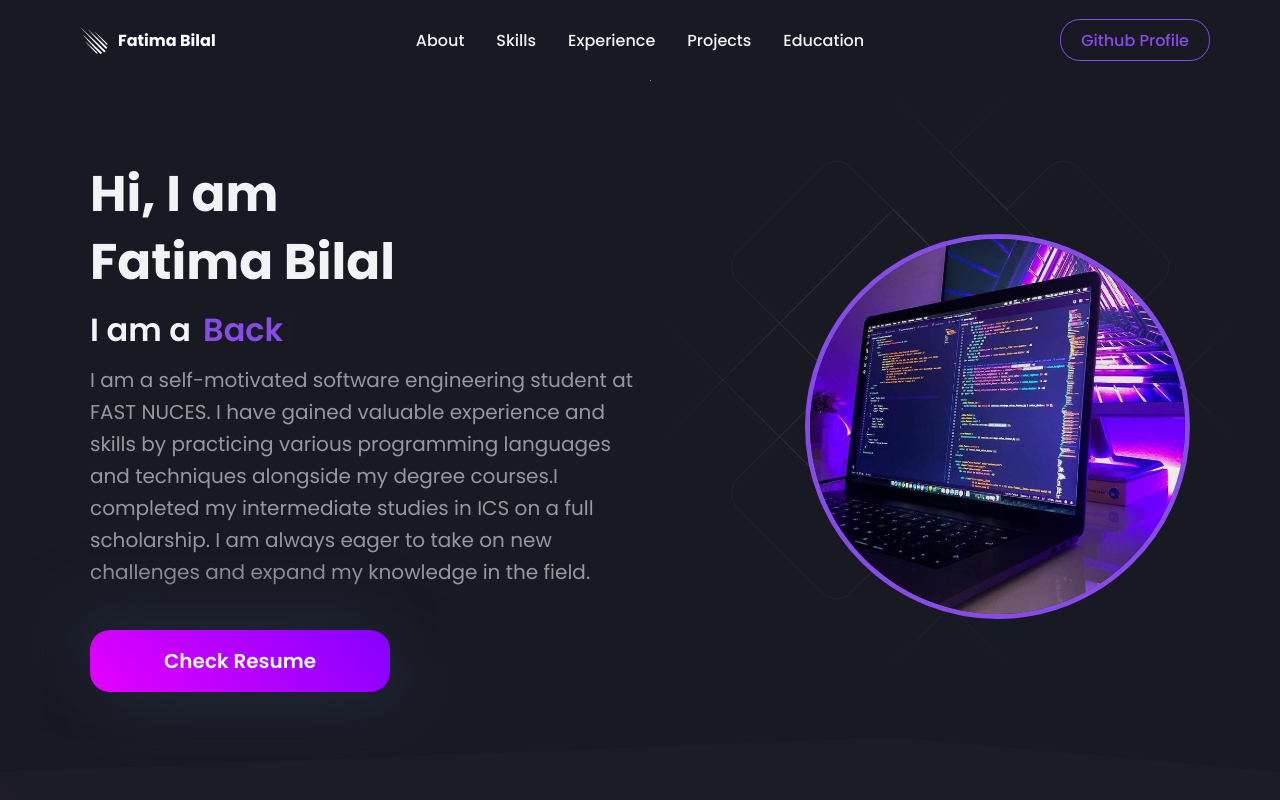
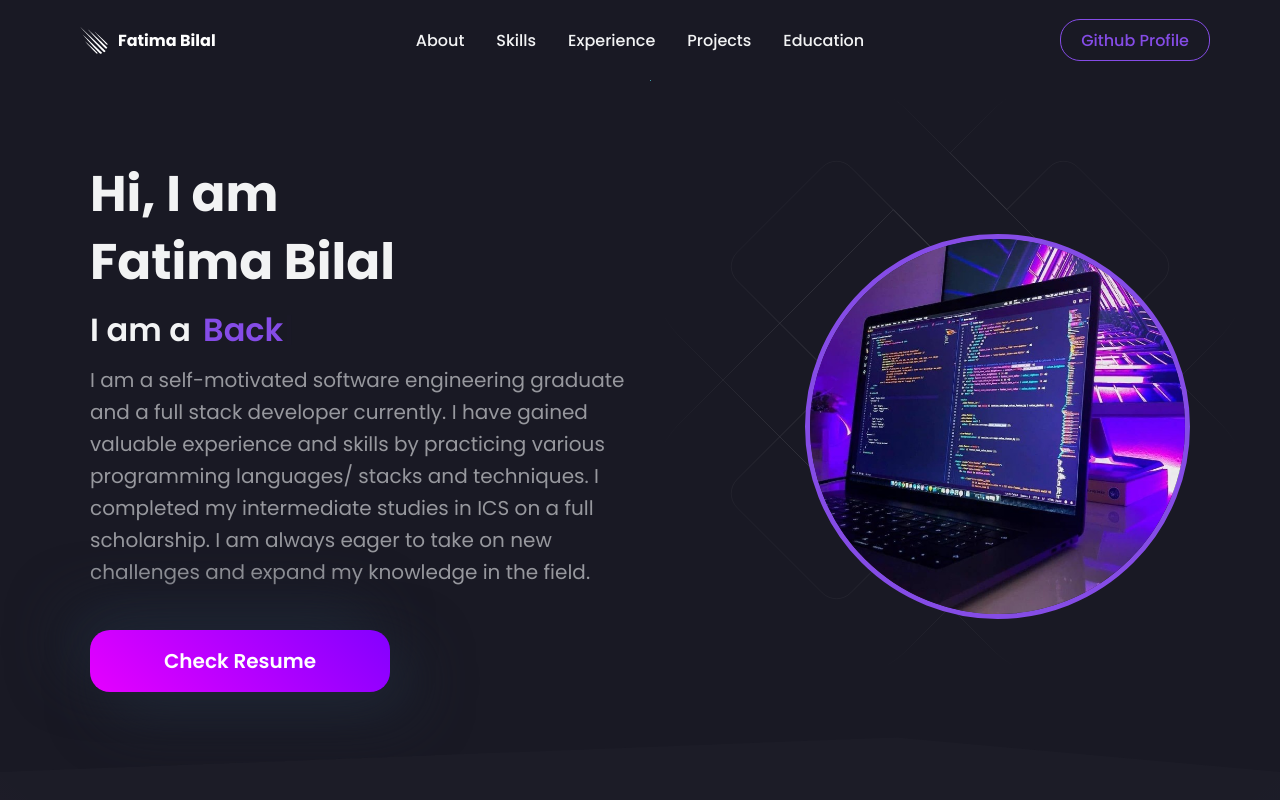
Before and after one commit to faticoco/Fatimas-portfolio-Website, a React (Create React App) app: page / in a window 1280 px wide. Shown: the top 800 px of the page. Built offline with nearby package versions, Linux system fonts and the light colour scheme.

Commit message:
Update constants.js

```diff
--- a/src/data/constants.js
+++ b/src/data/constants.js
@@ -22,7 +22,7 @@ export const Bio = {
     "Programmer",
   ],
   description:
-    "I am a self-motivated software engineering student at FAST NUCES. I have gained valuable experience and skills by practicing various programming languages  and techniques alongside my degree courses.I completed my intermediate studies in ICS on a full scholarship. I am always eager to take on new challenges and expand my knowledge in the field. ",
+    "I am a self-motivated software engineering graduate and a full stack developer currently. I have gained valuable experience and skills by practicing various programming languages/ stacks and techniques. I completed my intermediate studies in ICS on a full scholarship. I am always eager to take on new challenges and expand my knowledge in the field. ",
   github: "https://github.com/faticoco",
   resume:
     "https://drive.google.com/file/d/10T0UoCHPu18zZcXHDY4oOxU_TZSBampW/view?usp=sharing",
```
